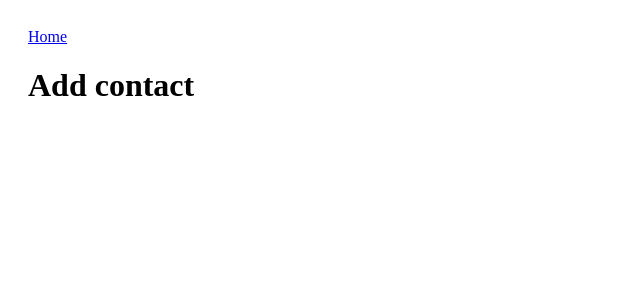
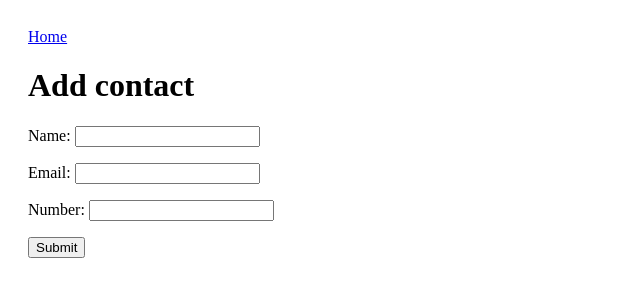
Before and after one commit to VaibhavSiroha/DjangoContactsApp, a Django app: page /addcontact/ in a window 1280 px wide. Shown: the top 300 px of the page, without its empty margins (0-640 px from the left). Run offline with Django 5.2, Linux system fonts and the light colour scheme.

Commit message:
Implement contact form functionality and update templates for adding contacts

```diff
--- /dev/null
+++ b/ContactsApp/main/forms.py
@@ -0,0 +1,8 @@
+from django.forms import ModelForm
+from .models import Contact
+from django import forms
+
+class ContactForm(forms.ModelForm):
+    class Meta:
+        model=Contact
+        fields=['name','email','number']
--- a/ContactsApp/main/models.py
+++ b/ContactsApp/main/models.py
@@ -2,7 +2,8 @@ from django.db import models
 
 # Create your models here.
 
+
 class Contact(models.Model):
-    Name=models.CharField(max_length=200)
-    Email=models.EmailField(max_length=200)
+    name=models.CharField(max_length=200)
+    email=models.EmailField(max_length=200)
     number=models.CharField(max_length=15)
--- a/ContactsApp/main/templates/main/add-contact.html
+++ /dev/null
@@ -1,5 +0,0 @@
-{% extends 'main.html' %} {% block content %}
-<h1>Add contact</h1>
-<form action="" method="POST"></form>
-
-{% endblock content %}
--- /dev/null
+++ b/ContactsApp/main/templates/main/add_contact.html
@@ -0,0 +1,8 @@
+{% extends 'main.html' %} {% block content %}
+<h1>Add contact</h1>
+<form action="" method="POST">
+  {% csrf_token %} {{ form.as_p }}
+  <input type="submit" value="Submit" />
+</form>
+
+{% endblock content %}
--- a/ContactsApp/main/templates/main/contacts-list.html
+++ b/ContactsApp/main/templates/main/contacts-list.html
@@ -2,8 +2,8 @@
   {% for contact in Contacts %}
   <div class="card">
     <div class="card-content">
-      name: {{ contact.Name }} <br />
-      email: {{ contact.Email }} <br />
+      name: {{ contact.name }} <br />
+      email: {{ contact.email }} <br />
       phone no: {{ contact.number }}
     </div>
   </div>
--- a/ContactsApp/main/views.py
+++ b/ContactsApp/main/views.py
@@ -1,5 +1,6 @@
-from django.shortcuts import render
+from django.shortcuts import render,redirect
 from .models import Contact
+from .forms import ContactForm
 # Create your views here.
 def home(request):
     Contacts = Contact.objects.all()
@@ -15,8 +16,16 @@ def ContactBar(request):
     return render(request,context)
 
 def AddContact(request):
-    context={}
-    return render(request,'main/add-contact.html',context)
+    if request.method=='POST':
+        form=ContactForm(request.POST)
+        if form.is_valid():
+            form.save()
+            return redirect('home')
+    else:
+        form=ContactForm()
+
+    context={'form':form}
+    return render(request,'main/add_contact.html',context)
 
 def Filter(request):
     context={}
```
